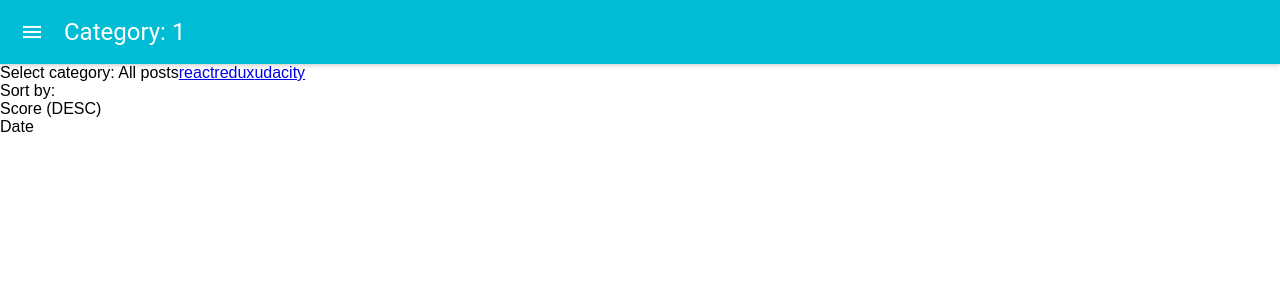
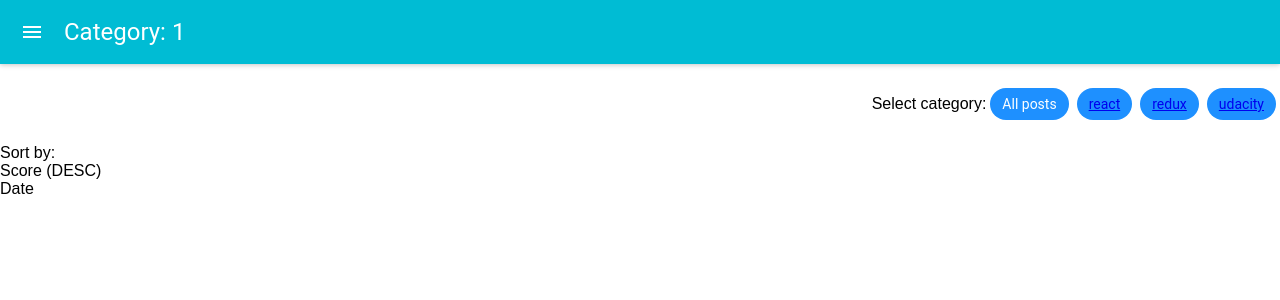
Before and after one commit to mmendoza26000/reactnd-project-readable-mmendoza26000, a React (Create React App) app: page /1 in a window 1280 px wide. Shown: the top 300 px of the page. Built offline with nearby package versions, Linux system fonts and the light colour scheme.

Commit message:
feat: Beautify CategorySelector

```diff
--- a/src/components/App.css
+++ b/src/components/App.css
@@ -76,3 +76,15 @@
   background-color: #EEEEEE;
   flex-grow: 1;
 }
+
+.categoryselector-container {
+  display: flex;
+  justify-content: flex-end;
+  align-items: center;
+  padding-top: 20px;
+  padding-bottom: 20px;
+}
+
+.filterlink-chip {
+  margin: 4px !important;
+}
--- a/src/components/CategorySelector.js
+++ b/src/components/CategorySelector.js
@@ -5,9 +5,9 @@ import FilterLink from './FilterLink';
 const CategorySelector = ({categories}) => {
 
     return (
-        <div>
+        <div className="categoryselector-container">
             Select category:
-            {' '} <FilterLink filter='ALL_POSTS'>All posts</FilterLink>
+            {' '} <FilterLink key="allPosts" filter='ALL_POSTS'>All posts</FilterLink>
             {
                 categories.map(
                     category => <FilterLink key={category.path} filter={category.path}>{category.name}</FilterLink>
--- a/src/components/FilterLink.js
+++ b/src/components/FilterLink.js
@@ -1,16 +1,24 @@
 import React from 'react'
+import Chip from 'material-ui/Chip';
 import { NavLink } from 'react-router-dom'
 
-const FilterLink = ({ filter, children }) => (
+const FilterLink = ({ filter, children }) => {
+
+
+
+return(
+  <Chip className="filterlink-chip" style={{backgroundColor: 'DodgerBlue'}}>
     <NavLink
         to={filter === 'ALL_POSTS' ? '/' : `/${ filter }`}
         activeStyle={ {
           textDecoration: 'none',
-      color: 'black'
+          color: 'white'
         }}
       >
         {children}
       </NavLink>
+    </Chip>
 )
+}
 
 export default FilterLink;
```
Lines whose indentation alone changed are shown as unchanged.
